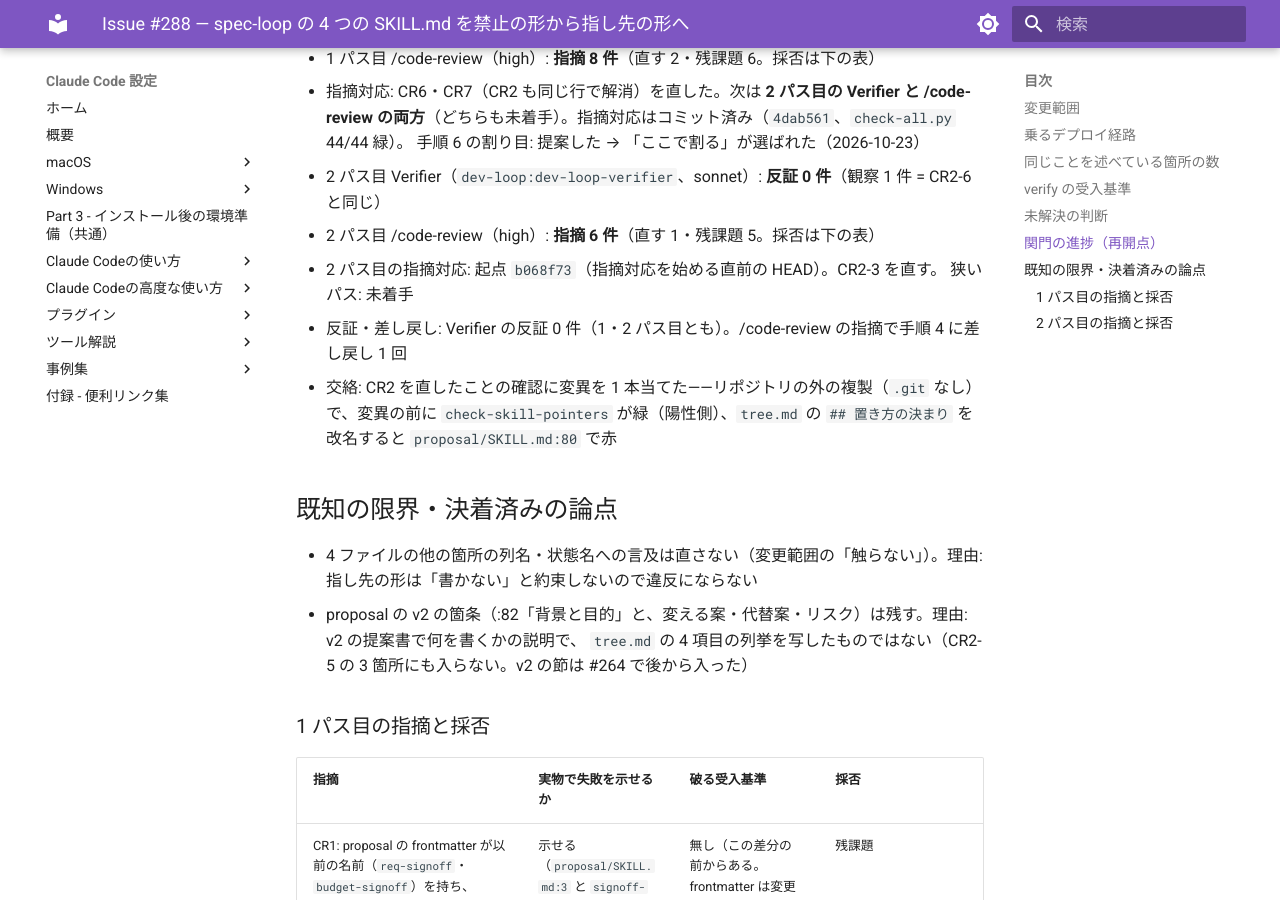
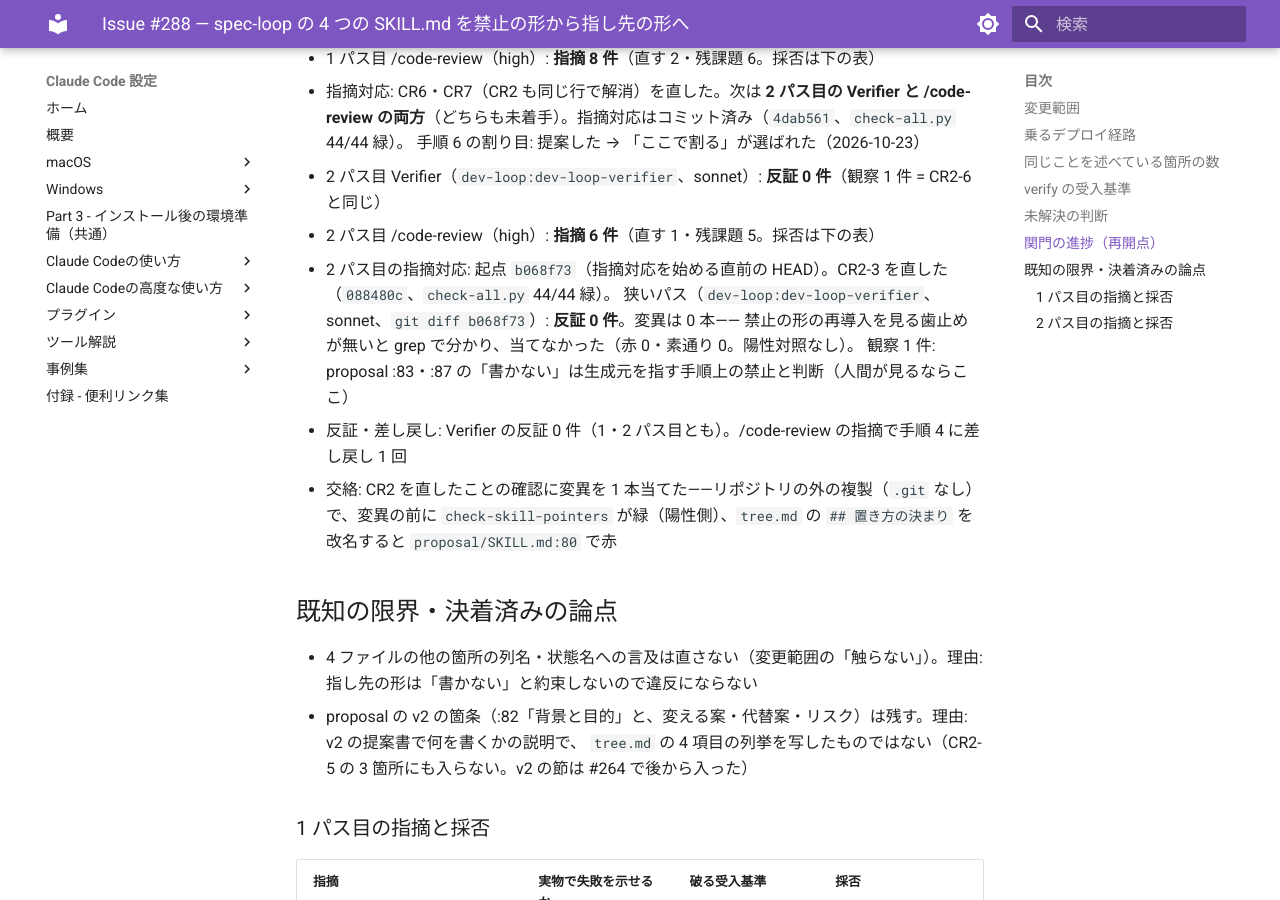
Before and after one commit to hdknr/claude-code-setup, an MkDocs documentation site: the page built from docs/plans/issue-288.md, in a window 1280 px wide and 900 px high, scrolled down 2918 px. Built offline with MkDocs 1.6.1 and Material for MkDocs 9.7.7, drawn with Linux system fonts in a browser that asks for light colours.

Commit message:
docs(plans): #288 の 2 パス目と狭いパスの結果を記録
Co-Authored-By: Claude Opus 5.5 <noreply@anthropic.com>

```diff
--- a/docs/plans/issue-288.md
+++ b/docs/plans/issue-288.md
@@ -84,8 +84,10 @@
     手順 6 の割り目: 提案した → 「ここで割る」が選ばれた（2026-10-23）
   - 2 パス目 Verifier（`dev-loop:dev-loop-verifier`、sonnet）: **反証 0 件**（観察 1 件 = CR2-6 と同じ）
   - 2 パス目 /code-review（high）: **指摘 6 件**（直す 1・残課題 5。採否は下の表）
-  - 2 パス目の指摘対応: 起点 `b068f73`（指摘対応を始める直前の HEAD）。CR2-3 を直す。
-    狭いパス: 未着手
+  - 2 パス目の指摘対応: 起点 `b068f73`（指摘対応を始める直前の HEAD）。CR2-3 を直した（`088480c`、`check-all.py` 44/44 緑）。
+    狭いパス（`dev-loop:dev-loop-verifier`、sonnet、`git diff b068f73`）: **反証 0 件**。変異は 0 本——
+    禁止の形の再導入を見る歯止めが無いと grep で分かり、当てなかった（赤 0・素通り 0。陽性対照なし）。
+    観察 1 件: proposal :83・:87 の「書かない」は生成元を指す手順上の禁止と判断（人間が見るならここ）
 - 反証・差し戻し: Verifier の反証 0 件（1・2 パス目とも）。/code-review の指摘で手順 4 に差し戻し 1 回
 - 交絡: CR2 を直したことの確認に変異を 1 本当てた——リポジトリの外の複製（`.git` なし）で、変異の前に
   `check-skill-pointers` が緑（陽性側）、`tree.md` の `## 置き方の決まり` を改名すると `proposal/SKILL.md:80` で赤
```
